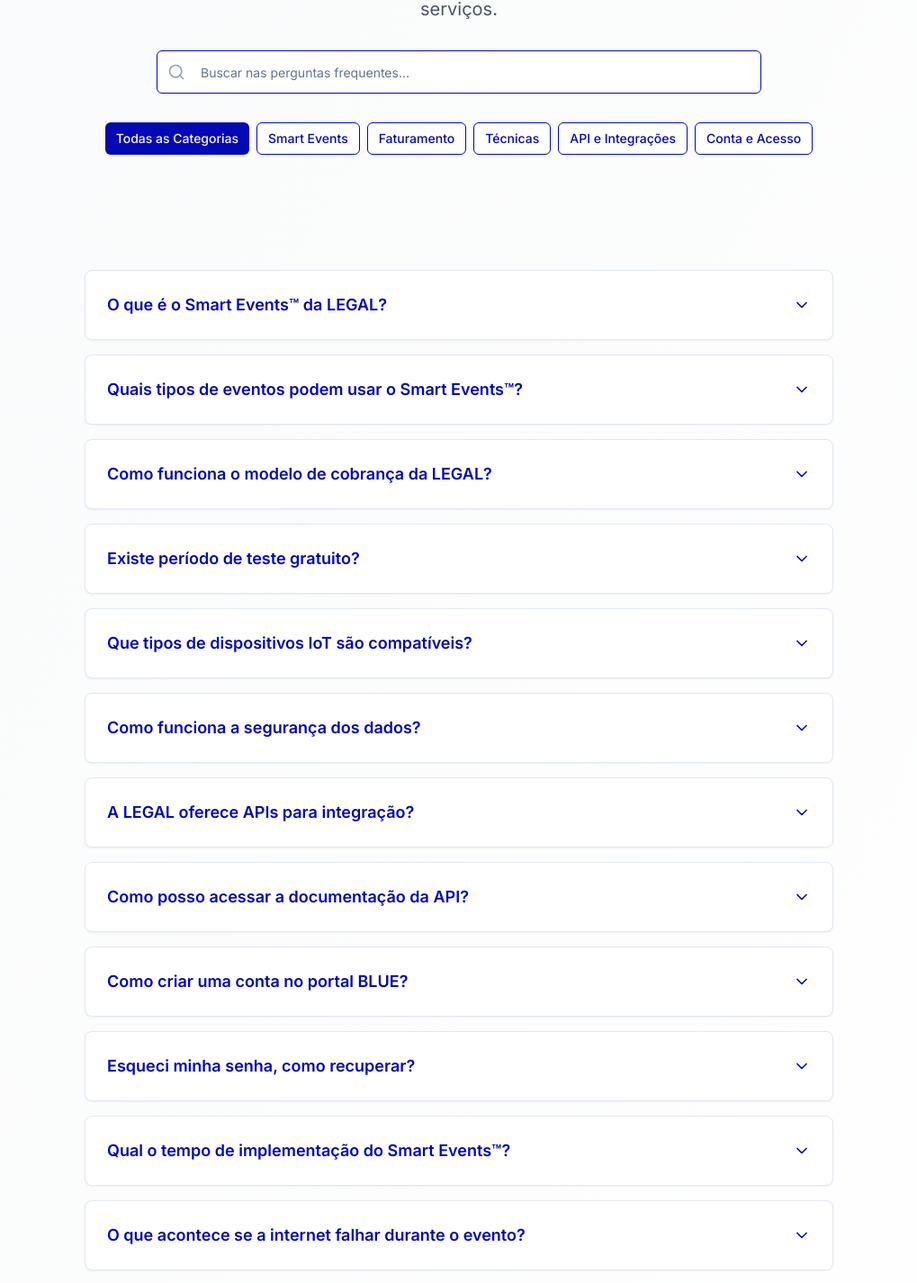
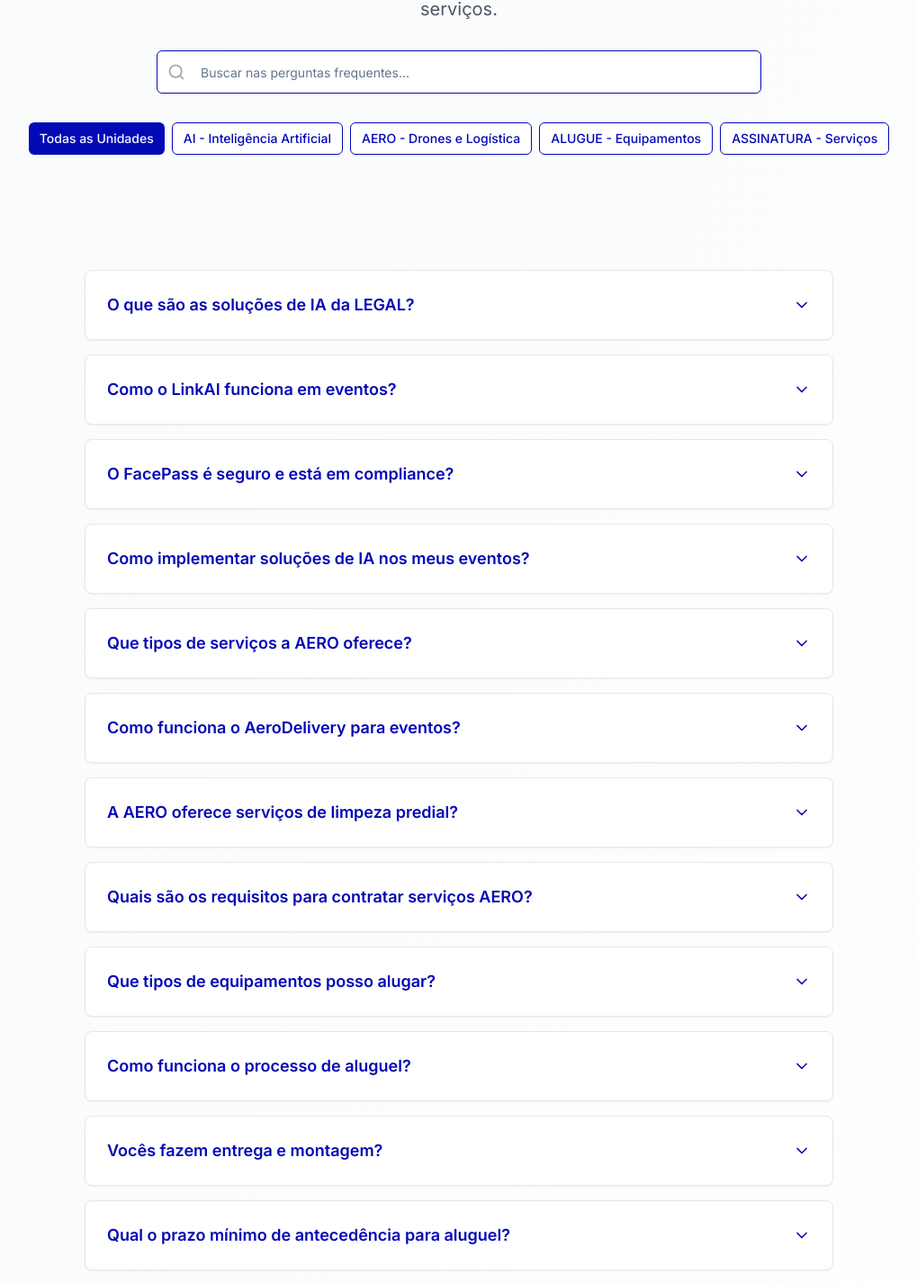
Before and after one commit to DesenvolvedoresLEGAL/oplegal-v12, a React (Vite) app: page /universo/faq in a window 1280 px wide. Shown: the part 332-1758 px from the top of the page at 90% size, without its empty margins (130-1149 px from the left). Built offline with nearby package versions, Linux system fonts and the light colour scheme.

Commit message:
Refactor FAQ page
Restructure FAQ categories to align with business units (AI, AERO, ALUGUE, ASSINATURA). Add a custom sub-footer with user's photo, a call to action, and tutorial details.

```diff
--- a/src/pages/universo/FAQPage.tsx
+++ b/src/pages/universo/FAQPage.tsx
@@ -15,84 +15,125 @@ const FAQPage = () => {
   };
   const categories = [{
     id: 'all',
-    label: 'Todas as Categorias'
+    label: 'Todas as Unidades'
   }, {
-    id: 'smart-events',
-    label: 'Smart Events'
+    id: 'ai',
+    label: 'AI - Inteligência Artificial'
   }, {
-    id: 'billing',
-    label: 'Faturamento'
+    id: 'aero',
+    label: 'AERO - Drones e Logística'
   }, {
-    id: 'technical',
-    label: 'Técnicas'
+    id: 'alugue',
+    label: 'ALUGUE - Equipamentos'
   }, {
-    id: 'api',
-    label: 'API e Integrações'
-  }, {
-    id: 'account',
-    label: 'Conta e Acesso'
+    id: 'assinatura',
+    label: 'ASSINATURA - Serviços'
   }];
-  const faqs = [{
+  const faqs = [
+    // AI - Inteligência Artificial
+    {
       id: 1,
-    category: 'smart-events',
-    question: 'O que é o Smart Events™ da LEGAL?',
-    answer: 'O Smart Events™ é nossa plataforma revolucionária que transforma eventos tradicionais em experiências inteligentes e conectadas. Utilizamos IoT, IA e análise de dados em tempo real para otimizar gestão, segurança e engajamento em eventos de todos os tipos e tamanhos.'
-  }, {
+      category: 'ai',
+      question: 'O que são as soluções de IA da LEGAL?',
+      answer: 'Nossa unidade de negócios AI oferece soluções de inteligência artificial como LinkAI para networking inteligente, FacePass para reconhecimento facial, FitScore para análise de compatibilidade e muito mais. Todas baseadas em machine learning avançado.'
+    },
+    {
       id: 2,
-    category: 'smart-events',
-    question: 'Quais tipos de eventos podem usar o Smart Events™?',
-    answer: 'Nossa plataforma é versátil e atende desde pequenas reuniões corporativas até grandes festivais e conferências. Funcionamos com eventos presenciais, híbridos e virtuais, incluindo: conferências, shows, feiras, casamentos, eventos corporativos, festivais e muito mais.'
-  }, {
+      category: 'ai',
+      question: 'Como o LinkAI funciona em eventos?',
+      answer: 'O LinkAI analisa perfis de participantes e sugere conexões personalizadas com 95% de precisão. Utiliza algoritmos de machine learning que consideram objetivos profissionais, interesses e networking preferences para maximizar o valor das conexões.'
+    },
+    {
       id: 3,
-    category: 'billing',
-    question: 'Como funciona o modelo de cobrança da LEGAL?',
-    answer: 'Oferecemos diferentes planos flexíveis baseados no número de participantes e recursos utilizados. Temos opções de pagamento mensal, anual e por evento. Entre em contato com nossa equipe comercial para um plano personalizado às suas necessidades.'
-  }, {
+      category: 'ai',
+      question: 'O FacePass é seguro e está em compliance?',
+      answer: 'Sim! O FacePass utiliza criptografia avançada, é 100% compatível com LGPD, processa dados apenas no Brasil e oferece controle total aos usuários sobre suas informações biométricas. A privacidade é nossa prioridade.'
+    },
+    {
       id: 4,
-    category: 'billing',
-    question: 'Existe período de teste gratuito?',
-    answer: 'Sim! Oferecemos um trial de 30 dias com acesso completo à plataforma para até 100 participantes. Você pode testar todas as funcionalidades sem compromisso. Basta se cadastrar em nosso portal BLUE.'
-  }, {
+      category: 'ai',
+      question: 'Como implementar soluções de IA nos meus eventos?',
+      answer: 'Nossa equipe técnica faz toda a implementação. O processo inclui análise de necessidades, configuração personalizada, treinamento da equipe e suporte 24/7 durante o evento. Implementação padrão em 2-4 semanas.'
+    },
+
+    // AERO - Drones e Logística
+    {
       id: 5,
-    category: 'technical',
-    question: 'Que tipos de dispositivos IoT são compatíveis?',
-    answer: 'Nossa plataforma é compatível com uma ampla gama de dispositivos IoT, incluindo: sensores de presença, câmeras inteligentes, dispositivos de áudio, sensores ambientais (temperatura, umidade), dispositivos de acesso (catracas, RFID), e muito mais. Também oferecemos nossos próprios dispositivos otimizados.'
-  }, {
+      category: 'aero',
+      question: 'Que tipos de serviços a AERO oferece?',
+      answer: 'A AERO é nossa divisão de drones e logística que oferece delivery aéreo, lavagem de edifícios com drones, inspeções industriais, mapeamento aéreo e soluções logísticas inovadoras para eventos e empresas.'
+    },
+    {
       id: 6,
-    category: 'technical',
-    question: 'Como funciona a segurança dos dados?',
-    answer: 'A segurança é nossa prioridade máxima. Utilizamos criptografia de ponta a ponta, compliance com LGPD, servidores seguros no Brasil, backups automáticos e monitoramento 24/7. Todos os dados são processados em território nacional seguindo as melhores práticas de segurança.'
-  }, {
+      category: 'aero',
+      question: 'Como funciona o AeroDelivery para eventos?',
+      answer: 'Nossos drones fazem entregas rápidas e precisas dentro de eventos, transportando desde brindes até equipamentos. Operamos com total segurança, seguindo regulamentações da ANAC e com pilotos certificados.'
+    },
+    {
       id: 7,
-    category: 'api',
-    question: 'A LEGAL oferece APIs para integração?',
-    answer: 'Sim! Temos uma API robusta e bem documentada que permite integração com sistemas existentes como CRM, ERP, plataformas de pagamento e outras ferramentas. Nossa API REST é fácil de implementar e conta com suporte técnico dedicado.'
-  }, {
+      category: 'aero',
+      question: 'A AERO oferece serviços de limpeza predial?',
+      answer: 'Sim! O AeroWash revoluciona a limpeza de fachadas com drones especializados. Mais seguro, rápido e eficiente que métodos tradicionais. Ideal para edifícios altos e estruturas de difícil acesso.'
+    },
+    {
       id: 8,
-    category: 'api',
-    question: 'Como posso acessar a documentação da API?',
-    answer: 'A documentação completa da API está disponível em nosso portal para desenvolvedores. Você encontrará exemplos de código, guias de integração, referência de endpoints e sandbox para testes. Acesse através do portal BLUE ou entre em contato com nosso suporte técnico.'
-  }, {
+      category: 'aero',
+      question: 'Quais são os requisitos para contratar serviços AERO?',
+      answer: 'Fazemos análise prévia do local, verificamos regulamentações locais, definimos zona de voo segura e obtemos autorizações necessárias. Nossa equipe cuida de toda a burocracia e compliance.'
+    },
+
+    // ALUGUE - Equipamentos
+    {
       id: 9,
-    category: 'account',
-    question: 'Como criar uma conta no portal BLUE?',
-    answer: 'É simples! Acesse blue.operadora.legal, clique em "Criar Conta" e preencha seus dados. Você receberá um email de confirmação e poderá começar a usar nossa plataforma imediatamente. O processo leva menos de 5 minutos.'
-  }, {
+      category: 'alugue',
+      question: 'Que tipos de equipamentos posso alugar?',
+      answer: 'Oferecemos amplo catálogo: equipamentos de som, iluminação, projeção, mobiliário para eventos, dispositivos IoT, câmeras, estruturas modulares, geradores e muito mais. Tudo para seu evento ser perfeito.'
+    },
+    {
       id: 10,
-    category: 'account',
-    question: 'Esqueci minha senha, como recuperar?',
-    answer: 'Na tela de login do portal BLUE, clique em "Esqueci minha senha", digite seu email cadastrado e siga as instruções que serão enviadas. O processo é seguro e você receberá um link temporário para redefinir sua senha.'
-  }, {
+      category: 'alugue',
+      question: 'Como funciona o processo de aluguel?',
+      answer: 'Simples: escolha os equipamentos, defina período de locação, receba orçamento personalizado, confirmamos disponibilidade e fazemos entrega/montagem no local. Suporte técnico incluído durante todo o evento.'
+    },
+    {
       id: 11,
-    category: 'smart-events',
-    question: 'Qual o tempo de implementação do Smart Events™?',
-    answer: 'O tempo varia conforme a complexidade do evento. Para eventos básicos, a implementação pode ser feita em 24-48 horas. Eventos mais complexos com múltiplos dispositivos IoT podem levar de 1-2 semanas. Nossa equipe faz um cronograma detalhado para cada projeto.'
-  }, {
+      category: 'alugue',
+      question: 'Vocês fazem entrega e montagem?',
+      answer: 'Sim! Temos equipe técnica especializada que cuida de toda logística: transporte, montagem, configuração, testes e suporte durante o evento. Também fazemos desmontagem e retirada pós-evento.'
+    },
+    {
       id: 12,
-    category: 'technical',
-    question: 'O que acontece se a internet falhar durante o evento?',
-    answer: 'Nossa plataforma tem redundância e sistemas offline. Os dispositivos continuam coletando dados localmente e sincronizam quando a conexão é restabelecida. Temos também parcerias com provedores de internet para backup de conectividade em eventos críticos.'
-  }];
+      category: 'alugue',
+      question: 'Qual o prazo mínimo de antecedência para aluguel?',
+      answer: 'Recomendamos 15 dias para garantir disponibilidade, mas atendemos demandas urgentes conforme estoque. Para eventos grandes ou equipamentos específicos, sugerimos 30 dias de antecedência.'
+    },
+
+    // ASSINATURA - Serviços
+    {
+      id: 13,
+      category: 'assinatura',
+      question: 'O que inclui o plano de assinatura LEGAL?',
+      answer: 'Nossos planos de assinatura incluem acesso ao portal BLUE, créditos mensais para usar produtos LEGAL, suporte prioritário, desconto em equipamentos, acesso antecipado a novos produtos e muito mais.'
+    },
+    {
+      id: 14,
+      category: 'assinatura',
+      question: 'Como funcionam os créditos mensais?',
+      answer: 'Cada plano inclui créditos que podem ser usados em qualquer produto LEGAL: IA, equipamentos, drones, analytics. Créditos não utilizados acumulam por até 12 meses. Flexibilidade total para suas necessidades.'
+    },
+    {
+      id: 15,
+      category: 'assinatura',
+      question: 'Posso cancelar minha assinatura a qualquer momento?',
+      answer: 'Sim! Não temos fidelidade. Pode cancelar quando quiser através do portal BLUE. Créditos restantes permanecem válidos por 90 dias após cancelamento para você usar.'
+    },
+    {
+      id: 16,
+      category: 'assinatura',
+      question: 'Existe desconto para assinatura anual?',
+      answer: 'Sim! Assinatura anual tem 20% de desconto, créditos extras de bônus e benefícios exclusivos como acesso beta a novos produtos e consultoria estratégica inclusa.'
+    }
+  ];
   const filteredFAQs = faqs.filter(faq => {
     const matchesSearch = faq.question.toLowerCase().includes(searchQuery.toLowerCase()) || faq.answer.toLowerCase().includes(searchQuery.toLowerCase());
     const matchesCategory = selectedCategory === 'all' || faq.category === selectedCategory;
@@ -243,6 +284,62 @@ const FAQPage = () => {
             </div>
           </div>
         </section>
+
+        {/* Tutorial Section with Wag */}
+        <section
+          className="py-20 px-4 relative overflow-hidden"
+          style={{
+            background: 'linear-gradient(135deg, #4d2bfb 0%, #020cbc 100%)'
+          }}
+        >
+          <div className="container mx-auto relative z-10">
+            <div className="flex flex-col lg:flex-row items-center gap-12 max-w-6xl mx-auto">
+              <div className="flex-1 text-center lg:text-left">
+                <h2 className="text-3xl md:text-4xl font-bold text-white mb-6 font-unica">
+                  Primeiros passos na LEGAL?
+                </h2>
+                <p className="text-xl text-white/90 mb-4 font-unica">
+                  Tutorial passo a passo de como funciona os serviços da LEGAL
+                </p>
+                <p className="text-lg text-white/80 mb-8 font-unica">
+                  Com: Wag Sansevero
+                </p>
+                <Button
+                  size="lg"
+                  className="bg-legal-green hover:bg-legal-green/90 text-white px-8 py-4 text-lg font-bold rounded-full shadow-xl hover:shadow-2xl transition-all duration-300 transform hover:scale-105"
+                >
+                  ASSISTIR AGORA
+                </Button>
+              </div>
+              <div className="flex-1 max-w-md">
+                <div className="relative">
+                  <div className="absolute inset-0 bg-gradient-to-br from-legal-green/20 to-transparent rounded-full blur-3xl"></div>
+                  <img
+                    src="/lovable-uploads/3f2fca6f-dacf-423f-8d06-20257b27a74e.png"
+                    alt="Wag Sansevero - Fundador da LEGAL"
+                    className="relative z-10 w-full h-auto rounded-full shadow-2xl border-4 border-white/20"
+                  />
+                </div>
+              </div>
+            </div>
+          </div>
+
+          {/* Background Icons */}
+          <div className="absolute inset-0 overflow-hidden pointer-events-none">
+            <div className="absolute top-20 left-10 w-16 h-16 opacity-10">
+              <MessageCircle className="w-full h-full text-white" />
+            </div>
+            <div className="absolute top-40 right-20 w-12 h-12 opacity-10">
+              <Phone className="w-full h-full text-white" />
+            </div>
+            <div className="absolute bottom-20 left-20 w-20 h-20 opacity-10">
+              <Mail className="w-full h-full text-white" />
+            </div>
+            <div className="absolute bottom-40 right-10 w-14 h-14 opacity-10">
+              <Search className="w-full h-full text-white" />
+            </div>
+          </div>
+        </section>
       </div>
     </>;
 };
```
Also changed, not shown: 1 other file (tests, documents, lock files or other folders). Lines whose indentation alone changed are shown as unchanged.
